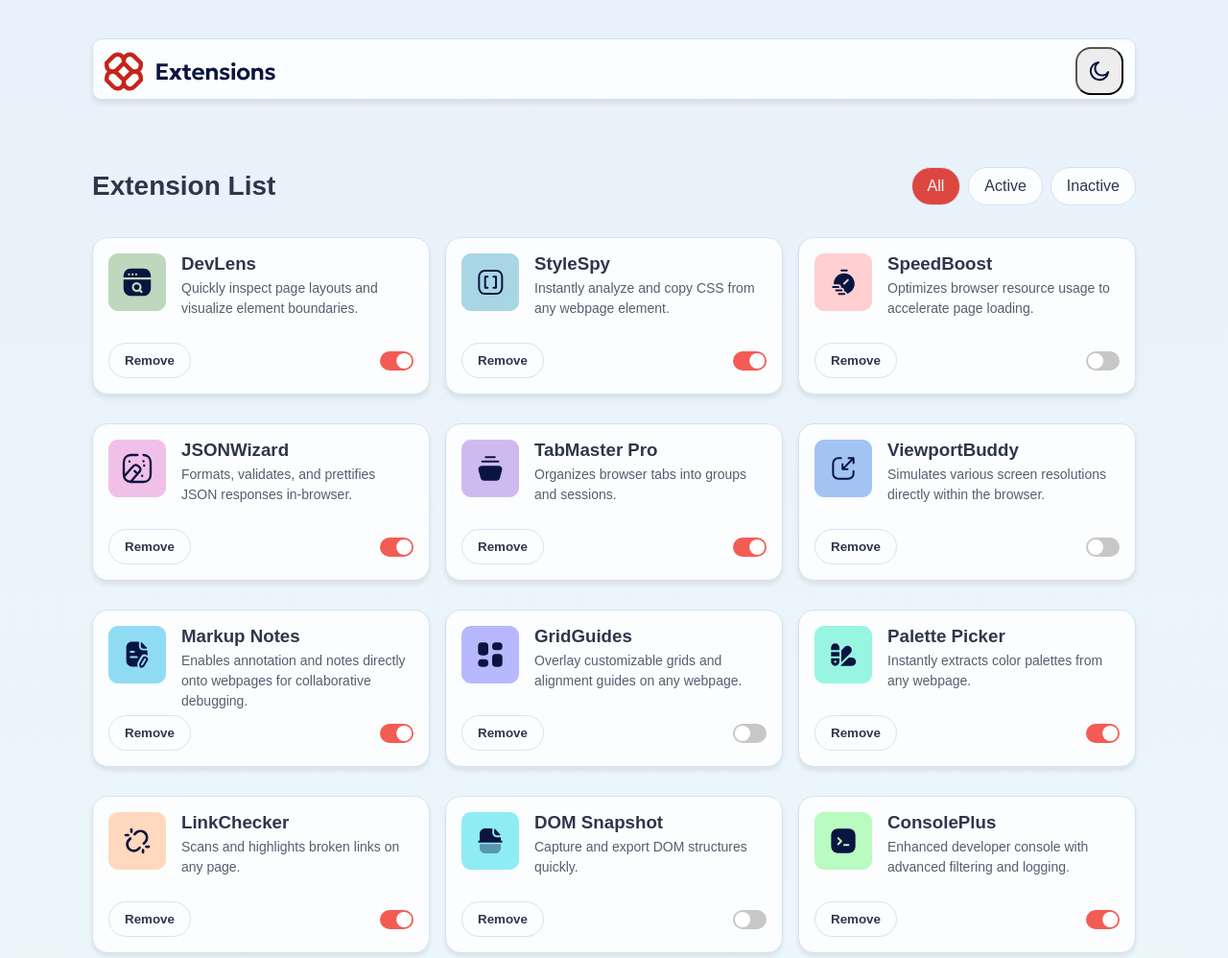
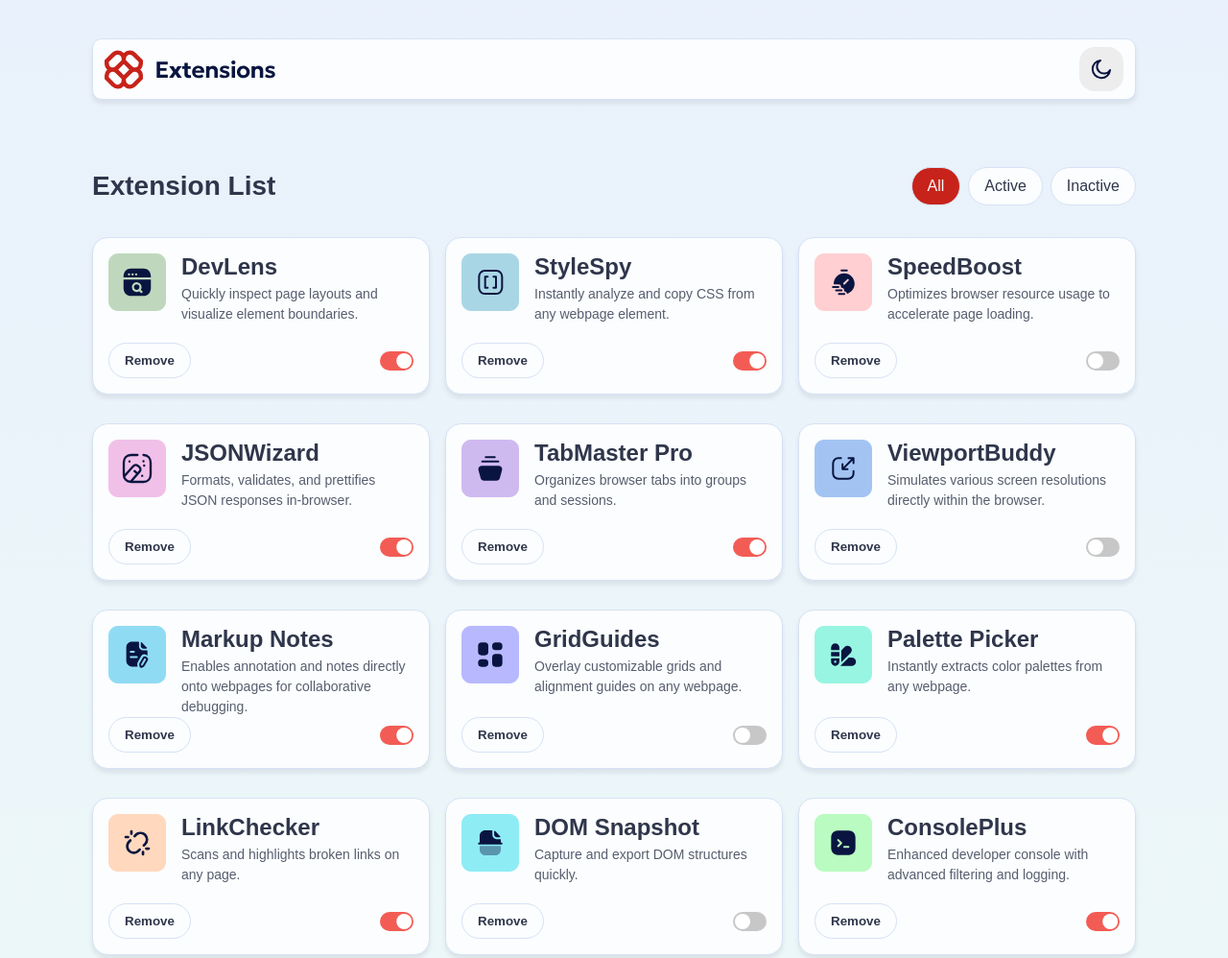
Before and after one commit to abusufyan-03/Browser-Extension-Manager, a plain HTML site: page index.html in a window 1280 px wide. Shown: the top 998 px of the page at 96% size. Drawn offline with Linux system fonts and the light colour scheme.

Commit message:
Improve Accessibility

```diff
--- a/index.js
+++ b/index.js
@@ -12,9 +12,9 @@ function renderExtensions(data) {
     html += `
     <div class="extension-card">
             <div class="extension-data">
-              <img src="${element.logo}">
+              <img src="${element.logo}" alt="${element.name}">
               <div class="extension-info">
-                <h3>${element.name}</h3>
+                <h1>${element.name}</h1>
                 <p class="extension-description">
                   ${element.description}
                 </p>
--- a/style.css
+++ b/style.css
@@ -88,6 +88,7 @@ body {
     /* border-radius: 16px; */
     border-radius: var(--radius-lg);
     cursor: pointer;
+    border: none;
 }
 .theme-switch img:last-child {
     display: none;
@@ -142,7 +143,7 @@ body {
 } */
 
 .tab-btn.active {
-    background-color: var(--red-500);
+    background-color: var(--red-700);
     color: var(--bg-clr);
 }
 
```
Also changed, not shown: index.html (+1 -1 lines).
